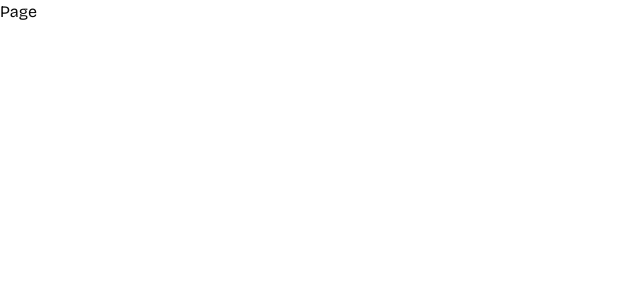
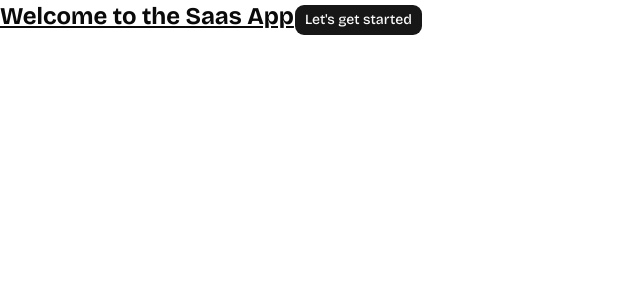
Before and after one commit to Sakib669/saas-app, a Next.js app: page / in a window 1280 px wide. Shown: the top 300 px of the page, without its empty margins (0-640 px from the left). Built offline with nearby package versions, Linux system fonts and the light colour scheme.

Commit message:
initialized the app with next.js

```diff
--- a/src/app/page.tsx
+++ b/src/app/page.tsx
@@ -1,8 +1,16 @@
+import { Button } from '@/components/ui/button'
 import React from 'react'
 
 const Page = () => {
   return (
-    <div>Page</div>
+    <div>
+      <h1 className="text-2xl underline">
+        Welcome to the Saas App
+        <Button className=''>
+            Let's get started
+        </Button>
+      </h1>
+    </div>
   )
 }
 
```
